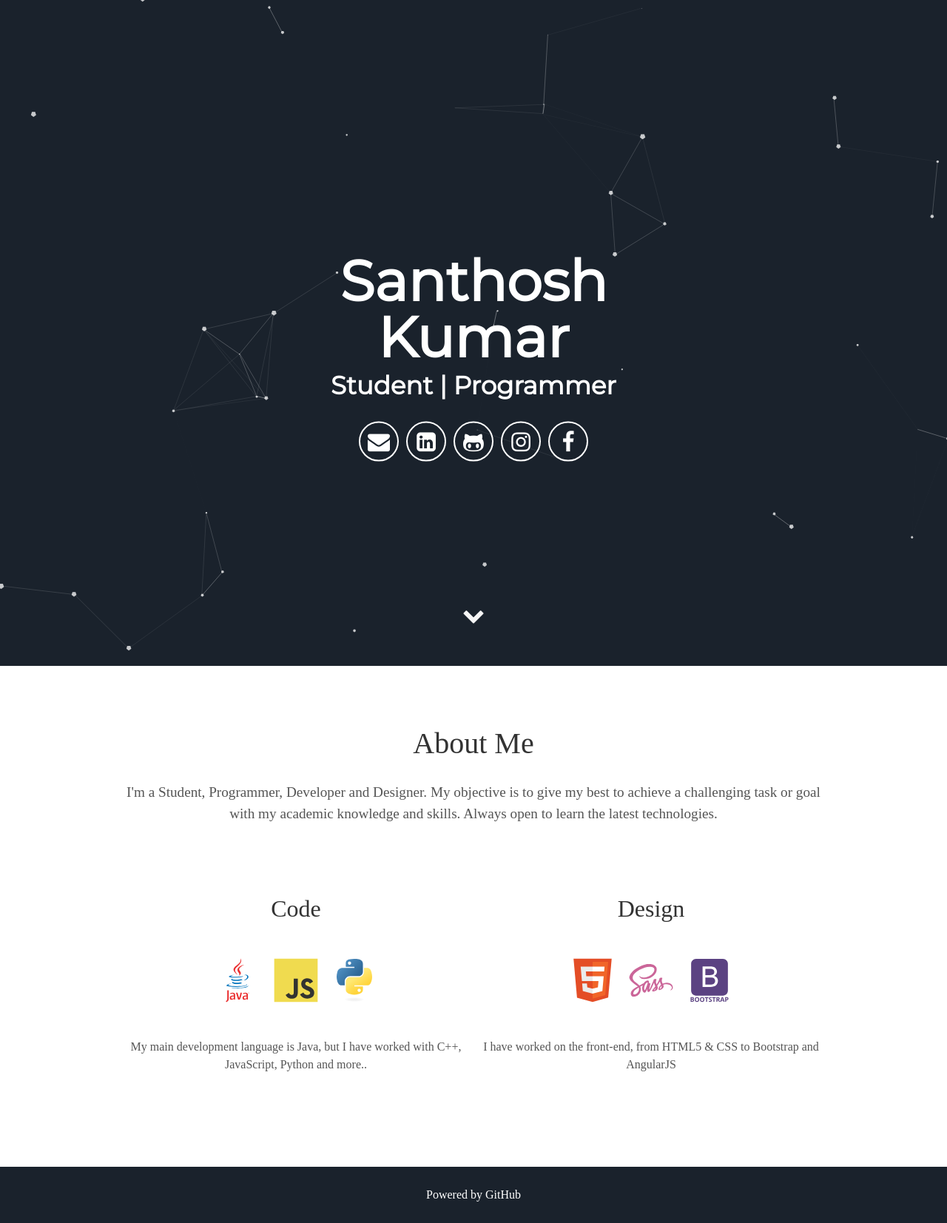
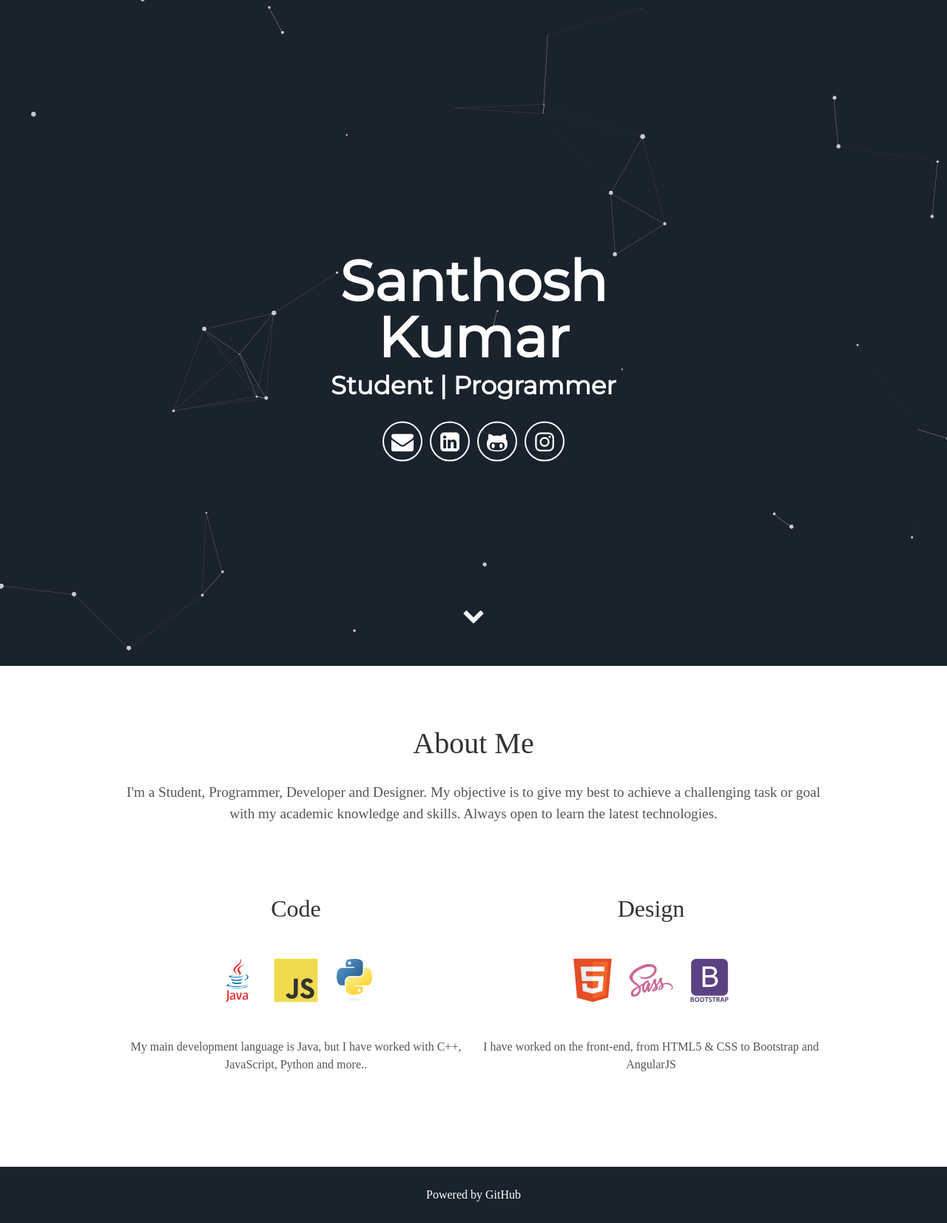
Before and after one commit to santhoshms47/santhoshms47.github.io, a Jekyll site: the page built from index.html, in a window 1280 px wide. Shown: the whole page at 74% size. Built offline with Jekyll 4.4.1, drawn with Linux system fonts in a browser that asks for light colours; some web fonts are replaced.

Commit message:
Update header.html

```diff
--- a/_includes/header.html
+++ b/_includes/header.html
@@ -9,7 +9,6 @@
         <a aria-label="My LinkedIn" target="_blank" href="https://www.linkedin.com/in/santhoshms47"><i class="icon fa fa-linkedin-square" aria-hidden="true"></i></a>
         <a aria-label="My Github" target="_blank" href="https://github.com/santhoshms47"><i class="icon fa fa-github-alt" aria-hidden="true"></i></a>
         <a aria-label="My Instagram" target="_blank" href="https://www.instagram.com/santhosshh_"><i class="icon fa fa-instagram" aria-hidden="true"></i></a>
-        <a aria-label="My Facebook" target="_blank" href="https://www.facebook.com/santhoshms47"><i class="icon fa fa-facebook" aria-hidden="true"></i></a>
       </div>
       <div class="header-links">
         <!-- <a class="link" href="#about" data-scroll>About Me</a> -->
```
